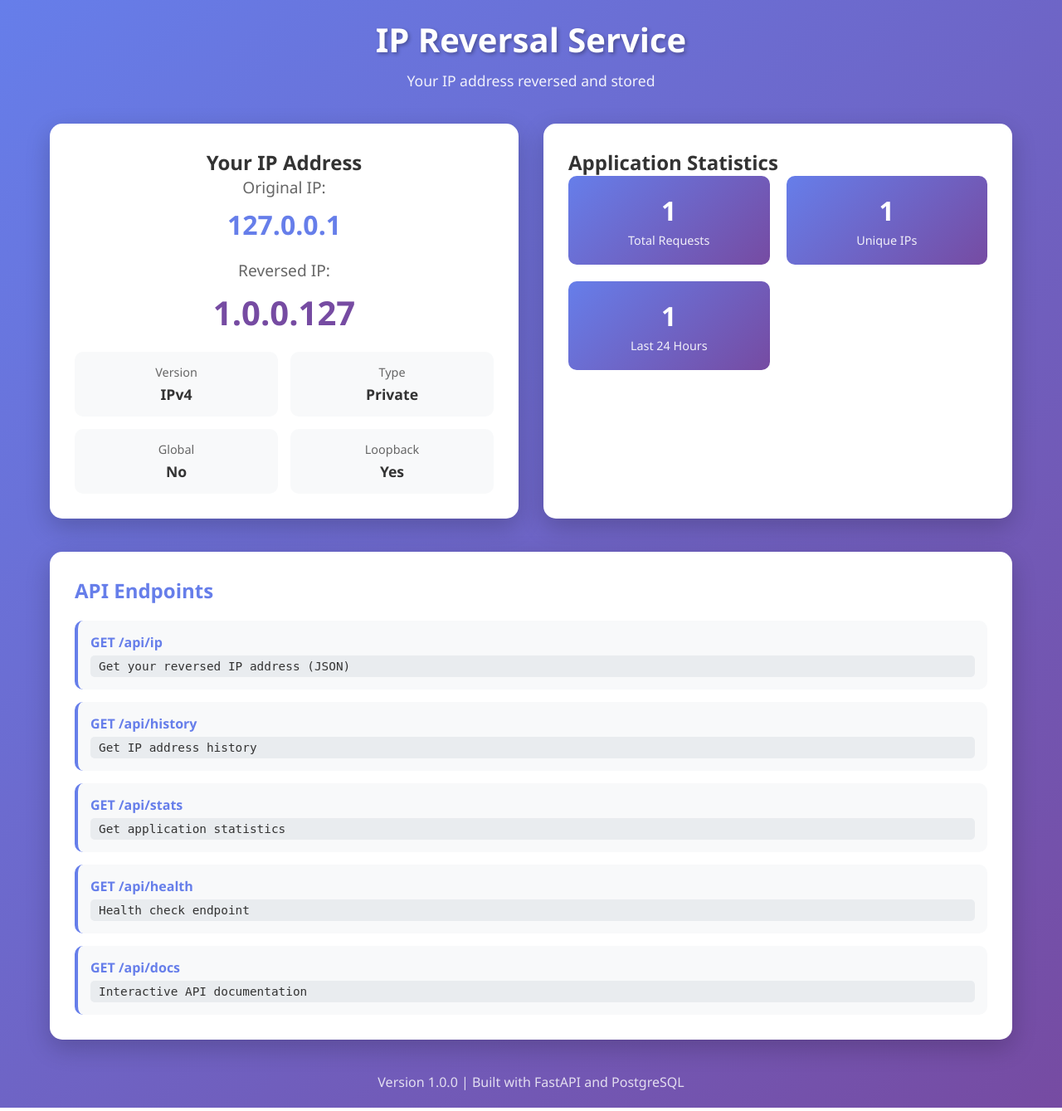
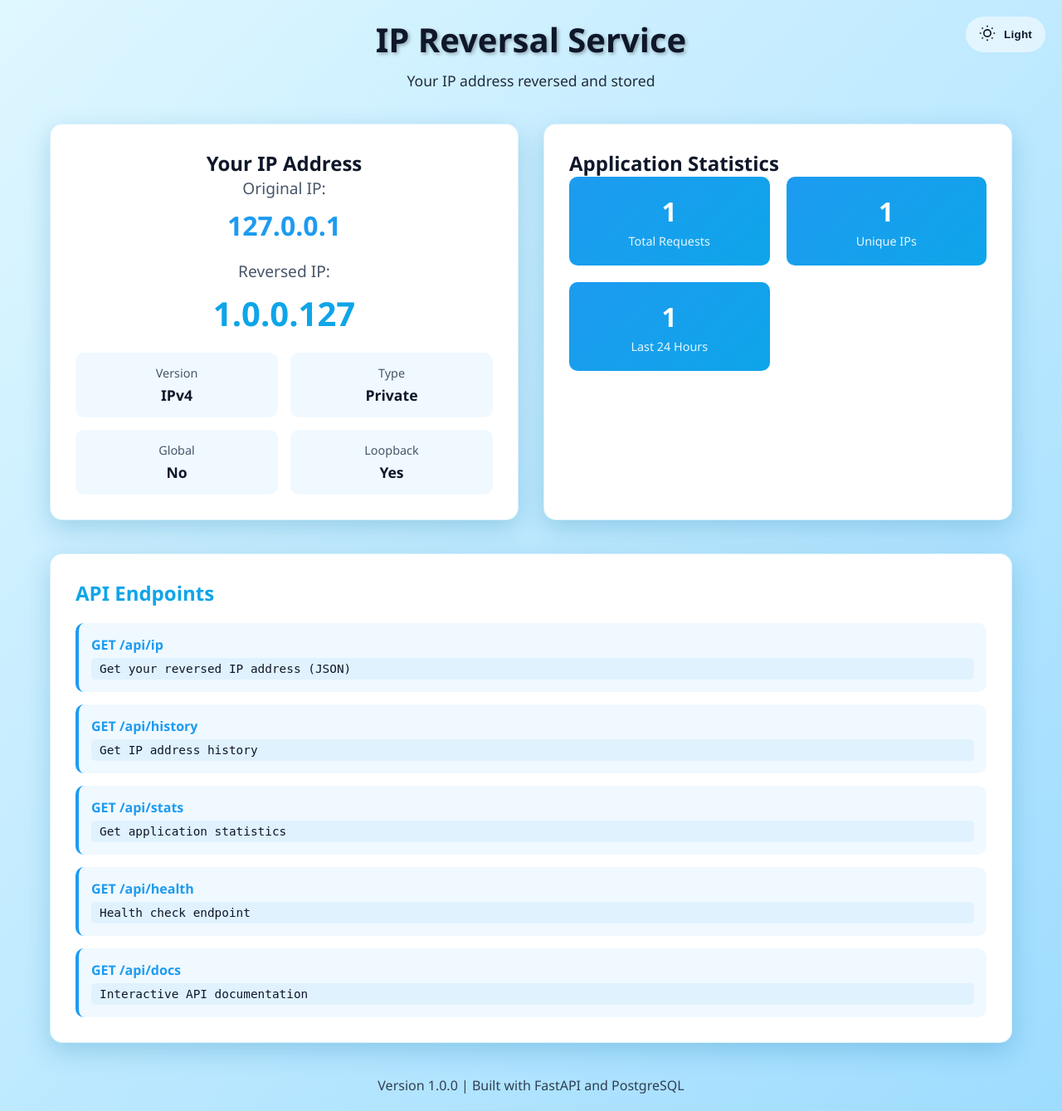
Before and after one commit to gbotemi18/k8project, a FastAPI app: page / in a window 1280 px wide. Shown: the whole page at 83% size. Run offline with FastAPI, Linux system fonts and the light colour scheme; data comes from the database, SQL or seed files in the repository.

Commit message:
add light and dark mode

```diff
--- a/docker-compose.yml
+++ b/docker-compose.yml
@@ -3,9 +3,9 @@ services:
     image: postgres:15-alpine
     container_name: ip_reversal_db
     environment:
-      POSTGRES_DB: mydb
-      POSTGRES_USER: mydbuser
-      POSTGRES_PASSWORD: mypass
+      POSTGRES_DB: ip_reversal_db
+      POSTGRES_USER: user
+      POSTGRES_PASSWORD: password
     ports:
       - "5432:5432"
     volumes:
--- a/src/templates/index.html
+++ b/src/templates/index.html
@@ -5,6 +5,38 @@
     <meta name="viewport" content="width=device-width, initial-scale=1.0">
     <title>{{ app_name }} - IP Reversal Service</title>
     <style>
+        :root {
+            --gradient: linear-gradient(135deg, #dff7ff 0%, #9edcff 100%);
+            --accent-1: #1d9bf0;
+            --accent-2: #0ea5e9;
+            --surface: #ffffff;
+            --surface-muted: #f0f9ff;
+            --surface-muted-alt: #e0f2fe;
+            --text-primary: #0f172a;
+            --text-secondary: #475569;
+            --text-inverted: #0f172a;
+            --shadow: rgba(15,118,168,0.25);
+            --card-border: rgba(14,165,233,0.15);
+            --toggle-bg: rgba(255,255,255,0.55);
+            --toggle-icon: #0f172a;
+        }
+
+        [data-theme="dark"] {
+            --gradient: linear-gradient(135deg, #0f1f3a 0%, #0b2647 100%);
+            --accent-1: #38bdf8;
+            --accent-2: #0ea5e9;
+            --surface: rgba(15,23,42,0.8);
+            --surface-muted: rgba(15,76,117,0.3);
+            --surface-muted-alt: rgba(14,116,144,0.35);
+            --text-primary: #e0f2fe;
+            --text-secondary: #94a3b8;
+            --text-inverted: #e0f2fe;
+            --shadow: rgba(3,105,161,0.45);
+            --card-border: rgba(56,189,248,0.35);
+            --toggle-bg: rgba(15,23,42,0.6);
+            --toggle-icon: #38bdf8;
+        }
+
         * {
             margin: 0;
             padding: 0;
@@ -13,9 +45,10 @@
 
         body {
             font-family: 'Segoe UI', Tahoma, Geneva, Verdana, sans-serif;
-            background: linear-gradient(135deg, #667eea 0%, #764ba2 100%);
+            background: var(--gradient);
             min-height: 100vh;
-            color: #333;
+            color: var(--text-primary);
+            transition: background 0.4s ease, color 0.4s ease;
         }
 
         .container {
@@ -27,7 +60,7 @@
         .header {
             text-align: center;
             margin-bottom: 40px;
-            color: white;
+            color: var(--text-inverted);
         }
 
         .header h1 {
@@ -49,10 +82,11 @@
         }
 
         .card {
-            background: white;
+            background: var(--surface);
             border-radius: 15px;
             padding: 30px;
-            box-shadow: 0 10px 30px rgba(0,0,0,0.2);
+            box-shadow: 0 10px 30px var(--shadow);
+            border: 1px solid var(--card-border);
             transition: transform 0.3s ease;
         }
 
@@ -66,14 +100,14 @@
 
         .ip-label {
             font-size: 1.2rem;
-            color: #666;
+            color: var(--text-secondary);
             margin-bottom: 10px;
         }
 
         .original-ip {
             font-size: 2rem;
             font-weight: bold;
-            color: #667eea;
+            color: var(--accent-1);
             margin-bottom: 20px;
             word-break: break-all;
         }
@@ -81,7 +115,7 @@
         .reversed-ip {
             font-size: 2.5rem;
             font-weight: bold;
-            color: #764ba2;
+            color: var(--accent-2);
             margin-bottom: 20px;
             word-break: break-all;
         }
@@ -96,20 +130,20 @@
         .info-item {
             text-align: center;
             padding: 15px;
-            background: #f8f9fa;
+            background: var(--surface-muted);
             border-radius: 10px;
         }
 
         .info-label {
             font-size: 0.9rem;
-            color: #666;
+            color: var(--text-secondary);
             margin-bottom: 5px;
         }
 
         .info-value {
             font-size: 1.1rem;
             font-weight: bold;
-            color: #333;
+            color: var(--text-primary);
         }
 
         .stats-grid {
@@ -119,8 +153,8 @@
         }
 
         .stat-card {
-            background: linear-gradient(135deg, #667eea 0%, #764ba2 100%);
-            color: white;
+            background: linear-gradient(135deg, var(--accent-1), var(--accent-2));
+            color: #ffffff;
             padding: 20px;
             border-radius: 10px;
             text-align: center;
@@ -138,15 +172,16 @@
         }
 
         .api-section {
-            background: white;
+            background: var(--surface);
             border-radius: 15px;
             padding: 30px;
-            box-shadow: 0 10px 30px rgba(0,0,0,0.2);
+            box-shadow: 0 10px 30px var(--shadow);
+            border: 1px solid var(--card-border);
             margin-bottom: 30px;
         }
 
         .api-section h3 {
-            color: #667eea;
+            color: var(--accent-2);
             margin-bottom: 20px;
             font-size: 1.5rem;
         }
@@ -157,21 +192,21 @@
         }
 
         .endpoint {
-            background: #f8f9fa;
+            background: var(--surface-muted);
             padding: 15px;
             border-radius: 10px;
-            border-left: 4px solid #667eea;
+            border-left: 4px solid var(--accent-1);
         }
 
         .endpoint-method {
             font-weight: bold;
-            color: #667eea;
+            color: var(--accent-1);
             margin-bottom: 5px;
         }
 
         .endpoint-url {
             font-family: monospace;
-            background: #e9ecef;
+            background: var(--surface-muted-alt);
             padding: 5px 10px;
             border-radius: 5px;
             font-size: 0.9rem;
@@ -179,9 +214,36 @@
 
         .footer {
             text-align: center;
-            color: white;
+            color: var(--text-inverted);
             margin-top: 40px;
             opacity: 0.8;
+        }
+
+        .theme-toggle {
+            position: absolute;
+            top: 20px;
+            right: 20px;
+            display: inline-flex;
+            align-items: center;
+            gap: 10px;
+            background: var(--toggle-bg);
+            color: var(--toggle-icon);
+            border: none;
+            border-radius: 999px;
+            padding: 10px 16px;
+            cursor: pointer;
+            font-weight: 600;
+            letter-spacing: 0.02em;
+            transition: transform 0.2s ease, background 0.2s ease;
+        }
+
+        .theme-toggle:hover {
+            transform: translateY(-2px);
+        }
+
+        .theme-toggle svg {
+            width: 20px;
+            height: 20px;
         }
 
         @media (max-width: 768px) {
@@ -204,6 +266,22 @@
     </style>
 </head>
 <body>
+    <button id="themeToggle" class="theme-toggle" aria-label="Toggle color theme">
+        <span id="themeToggleIcon">
+            <svg viewBox="0 0 24 24" fill="none" stroke="currentColor" stroke-width="2">
+                <circle cx="12" cy="12" r="5"></circle>
+                <line x1="12" y1="1" x2="12" y2="3"></line>
+                <line x1="12" y1="21" x2="12" y2="23"></line>
+                <line x1="4.22" y1="4.22" x2="5.64" y2="5.64"></line>
+                <line x1="18.36" y1="18.36" x2="19.78" y2="19.78"></line>
+                <line x1="1" y1="12" x2="3" y2="12"></line>
+                <line x1="21" y1="12" x2="23" y2="12"></line>
+                <line x1="4.22" y1="19.78" x2="5.64" y2="18.36"></line>
+                <line x1="18.36" y1="5.64" x2="19.78" y2="4.22"></line>
+            </svg>
+        </span>
+        <span id="themeToggleLabel">Light</span>
+    </button>
     <div class="container">
         <div class="header">
             <h1>{{ app_name }}</h1>
@@ -294,5 +372,52 @@
             <p>Version {{ app_version }} | Built with FastAPI and PostgreSQL</p>
         </div>
     </div>
+    <script>
+        const root = document.documentElement;
+        const toggleBtn = document.getElementById('themeToggle');
+        const toggleLabel = document.getElementById('themeToggleLabel');
+        const toggleIcon = document.getElementById('themeToggleIcon');
+        const sunIcon = `
+            <svg viewBox="0 0 24 24" fill="none" stroke="currentColor" stroke-width="2">
+                <circle cx="12" cy="12" r="5"></circle>
+                <line x1="12" y1="1" x2="12" y2="3"></line>
+                <line x1="12" y1="21" x2="12" y2="23"></line>
+                <line x1="4.22" y1="4.22" x2="5.64" y2="5.64"></line>
+                <line x1="18.36" y1="18.36" x2="19.78" y2="19.78"></line>
+                <line x1="1" y1="12" x2="3" y2="12"></line>
+                <line x1="21" y1="12" x2="23" y2="12"></line>
+                <line x1="4.22" y1="19.78" x2="5.64" y2="18.36"></line>
+                <line x1="18.36" y1="5.64" x2="19.78" y2="4.22"></line>
+            </svg>`;
+        const moonIcon = `
+            <svg viewBox="0 0 24 24" fill="none" stroke="currentColor" stroke-width="2">
+                <path d="M21 12.79A9 9 0 0 1 11.21 3 7 7 0 0 0 12 17a7 7 0 0 0 9-4.21z"></path>
+            </svg>`;
+
+        const applyTheme = (theme) => {
+            root.setAttribute('data-theme', theme);
+            localStorage.setItem('theme', theme);
+            const isDark = theme === 'dark';
+            toggleLabel.textContent = isDark ? 'Dark' : 'Light';
+            toggleIcon.innerHTML = isDark ? moonIcon : sunIcon;
+        };
+
+        const getPreferredTheme = () => {
+            const stored = localStorage.getItem('theme');
+            if (stored) return stored;
+            return window.matchMedia('(prefers-color-scheme: dark)').matches ? 'dark' : 'light';
+        };
+
+        applyTheme(getPreferredTheme());
+
+        toggleBtn.addEventListener('click', () => {
+            const nextTheme = root.getAttribute('data-theme') === 'dark' ? 'light' : 'dark';
+            applyTheme(nextTheme);
+        });
+
+        window.matchMedia('(prefers-color-scheme: dark)').addEventListener('change', (event) => {
+            applyTheme(event.matches ? 'dark' : 'light');
+        });
+    </script>
 </body>
 </html>
```
Also changed, not shown: 1 other file.
